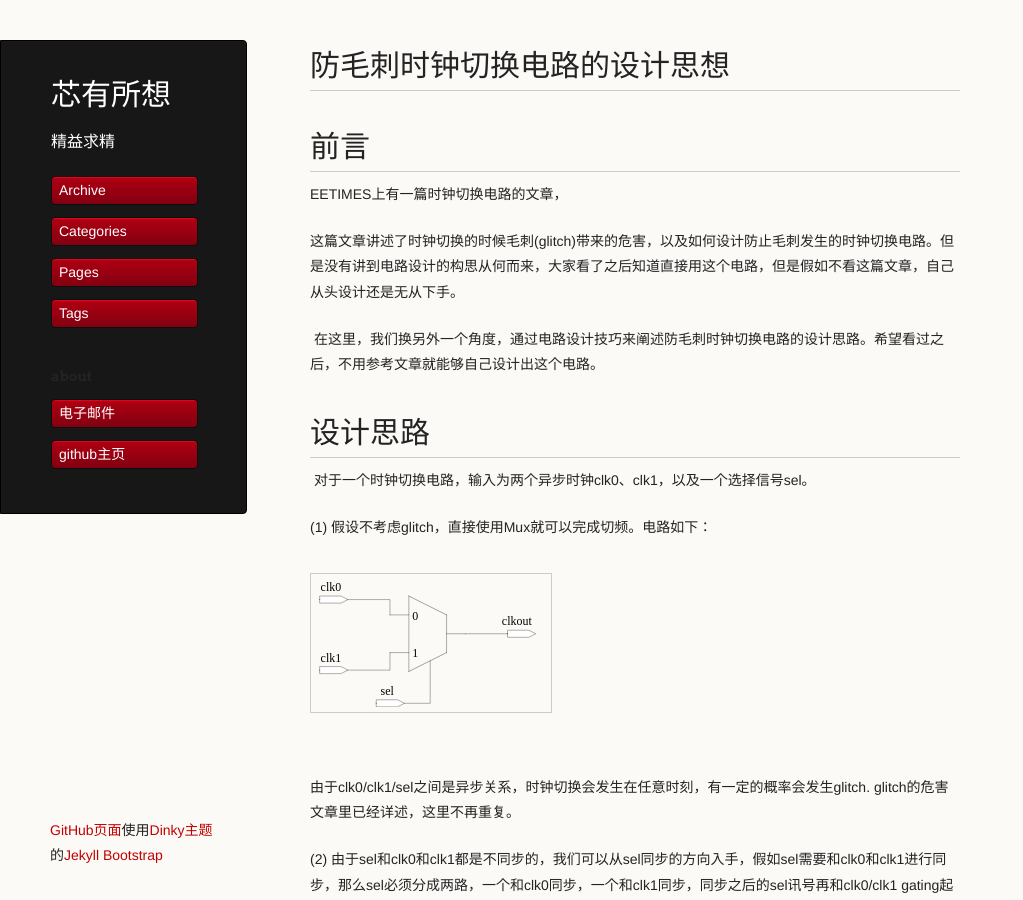
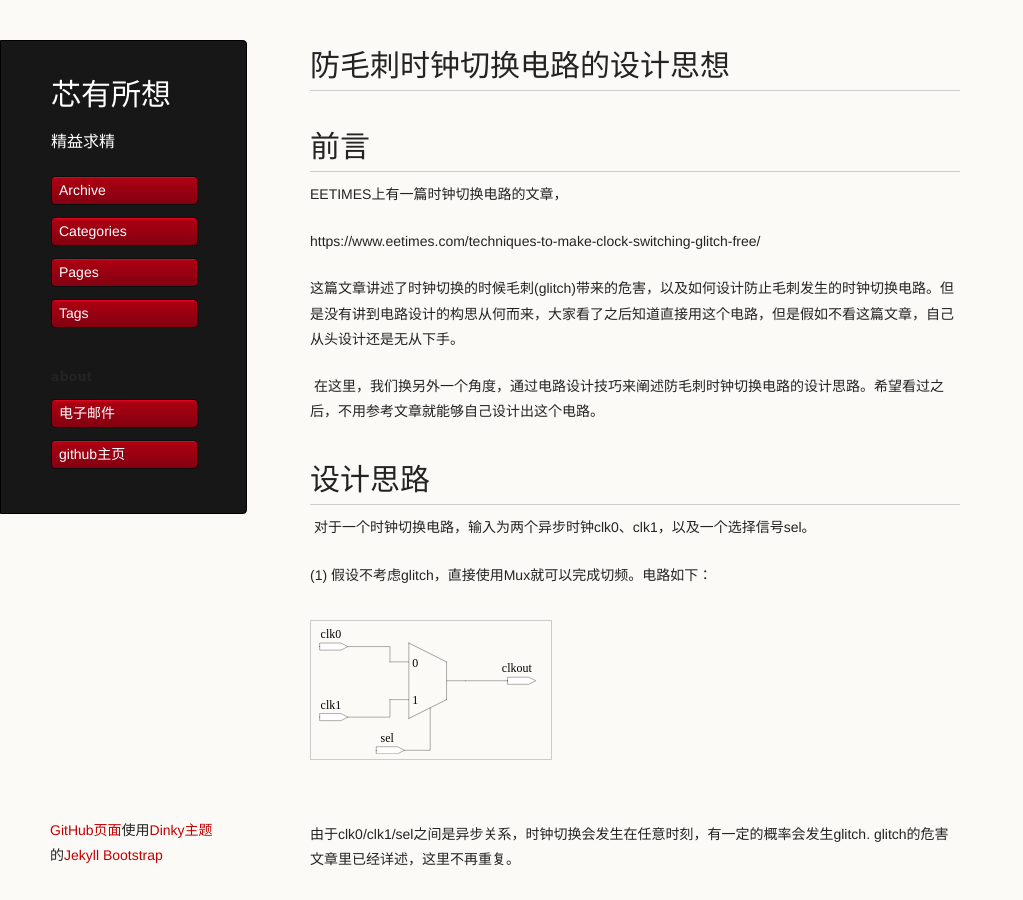
Before and after one commit to wkongzhu/wkongzhu.github.io, a Jekyll site: the page built from _posts/2012-01-05-Non-glitch.md, in a window 1280 px wide and 900 px high. Shown: the whole window, without its empty margins (0-1023 px from the left). Built offline with Jekyll 4.4.1, drawn with Linux system fonts in a browser that asks for light colours; part of the change alters nothing that is shown.

```diff
--- a/_posts/2012-01-05-Non-glitch.md
+++ b/_posts/2012-01-05-Non-glitch.md
@@ -10,7 +10,7 @@ title: "防毛刺时钟切换电路的设计思想"
 
 EETIMES上有一篇时钟切换电路的文章，
 
-[non_glitch_mux]: https://www.eetimes.com/techniques-to-make-clock-switching-glitch-free/	"Techniques to make clock switching glitch free"
+https://www.eetimes.com/techniques-to-make-clock-switching-glitch-free/
 
 这篇文章讲述了时钟切换的时候毛刺(glitch)带来的危害，以及如何设计防止毛刺发生的时钟切换电路。但是没有讲到电路设计的构思从何而来，大家看了之后知道直接用这个电路，但是假如不看这篇文章，自己从头设计还是无从下手。
 
```
Also changed, not shown: _posts/img/clkmux5.svg, _posts/img/clkmux6.svg, img/clkmux5.svg, img/clkmux6.svg.
